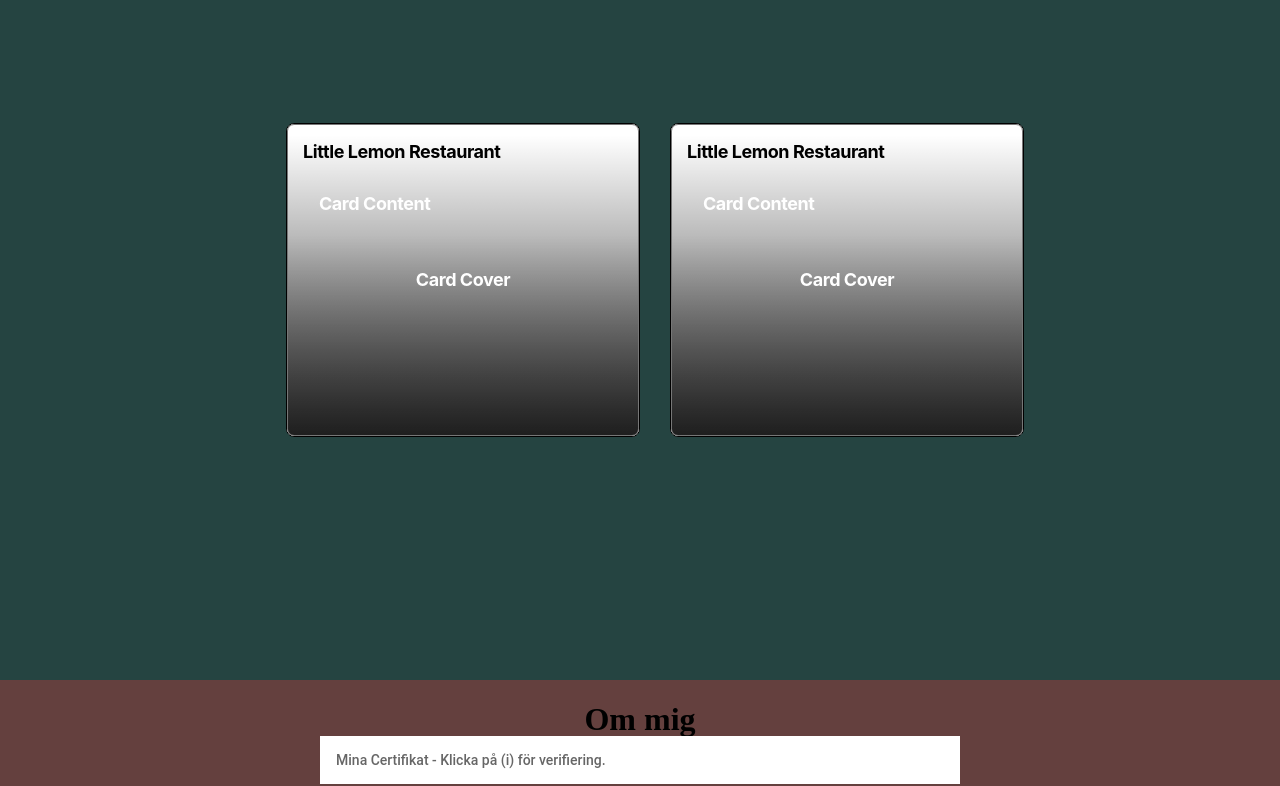
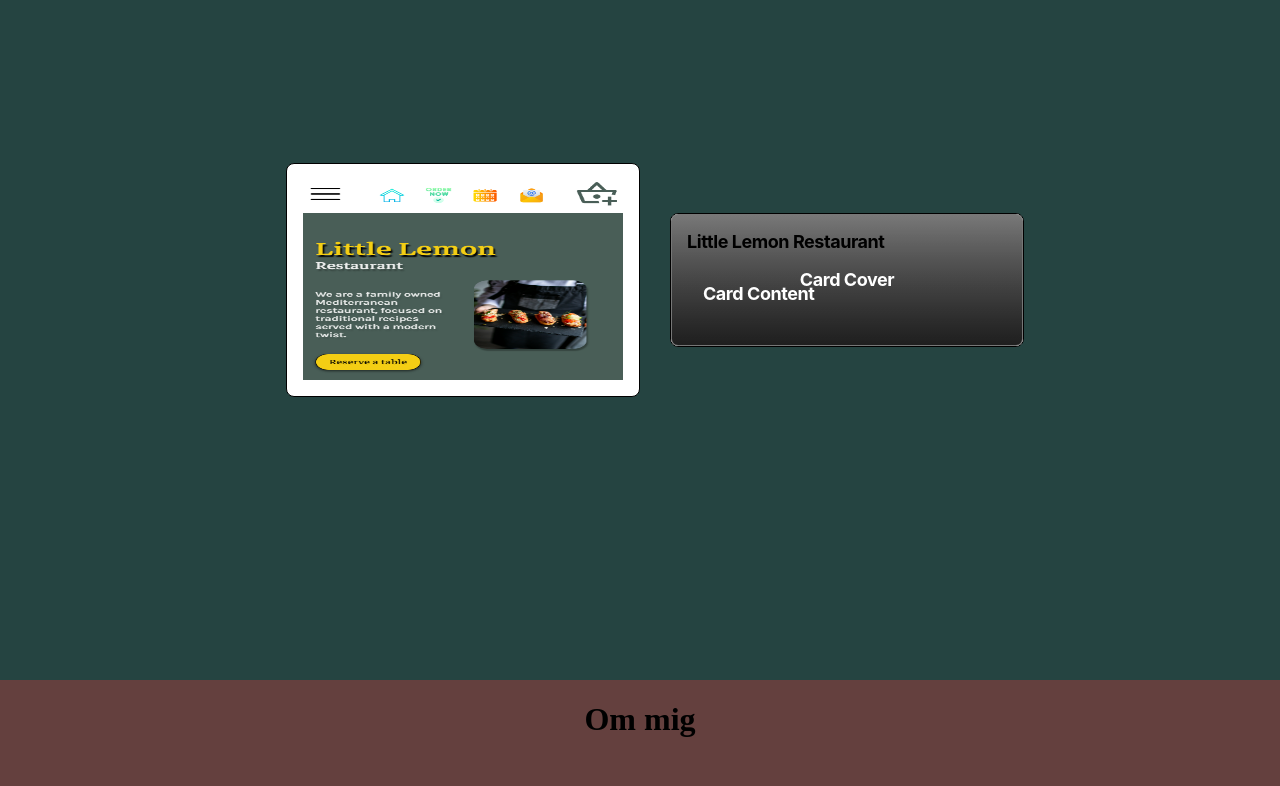
Before and after one commit to Karlgit13/Personal-Portfolio, a React (Create React App) app: page / in a window 1280 px wide. Shown: the part 920-1706 px from the top of the page. Built offline with nearby package versions, Linux system fonts and the light colour scheme.

Commit message:
Update Section2 and Section3 components

```diff
--- a/src/components/Section2.jsx
+++ b/src/components/Section2.jsx
@@ -5,6 +5,7 @@
 import CardContent from "@mui/joy/CardContent";
 import Typography from "@mui/joy/Typography";
 import "../style/section2.css";
+import LittleLemon from "../assets/LittleLemon.png";
 
 const Section2 = () => {
   return (
@@ -37,31 +38,16 @@
         <Card
           variant="outlined"
           sx={{
-            minHeight: "280px",
+            maxHeight: "200px",
+            minHeight: "130px",
             width: 320,
             backgroundColor: "#fff",
             borderColor: "#000",
           }}
         >
-          <Typography level="h2" fontSize="lg" textColor="#000">
-            Little Lemon Restaurant
-          </Typography>
-          <CardCover
-            sx={{
-              background:
-                "linear-gradient(to top, rgba(0,0,0,0.4), rgba(0,0,0,0) 200px), linear-gradient(to top, rgba(0,0,0,0.8), rgba(0,0,0,0) 300px)",
-              border: "1px solid",
-              borderColor: "#777",
-            }}
-          >
-            <Typography level="h2" fontSize="lg" textColor="#fff">
-              Card Cover
-            </Typography>
-          </CardCover>
+          <CardCover></CardCover>
           <CardContent>
-            <Typography level="h2" fontSize="lg" textColor="#fff" m={2}>
-              Card Content
-            </Typography>
+            <img className="projekt-image" src={LittleLemon} alt="" />
           </CardContent>
         </Card>
       </Box>
@@ -89,7 +75,7 @@
         <Card
           variant="outlined"
           sx={{
-            minHeight: "280px",
+            minHeight: "100px",
             width: 320,
             backgroundColor: "#fff",
             borderColor: "#000",
--- a/src/components/Section3.jsx
+++ b/src/components/Section3.jsx
@@ -1,14 +1,11 @@
 import "../style/section3.css";
 import React from "react";
-import TitlebarImageList from "./TitlebarImageList";
 
 const Section3 = () => {
   return (
     <div id="section3" className="section3">
       <h1>Om mig</h1>
-      <div className="certsContainer">
-        <TitlebarImageList />
-      </div>
+      <div className="certsContainer"></div>
       <div className="infoDiv"></div>
     </div>
   );
--- a/src/style/section2.css
+++ b/src/style/section2.css
@@ -17,6 +17,10 @@
   color: #edefee;
 }
 
+.projekt-image {
+  max-height: 200px;
+}
+
 @media (max-width: 992px) {
   .section2 {
     flex-direction: column;
--- a/src/style/section3.css
+++ b/src/style/section3.css
@@ -10,7 +10,7 @@
   align-items: center;
 }
 
-.certsContainer {
+/* .certsContainer {
   position: absolute;
   top: 5%;
 }
@@ -25,4 +25,4 @@
     width: 50vw;
     overflow-y: auto;
   }
-}
+} */
```
Also changed, not shown: src/assets/LittleLemon.png (added), src/assets/RPG.png (added).
